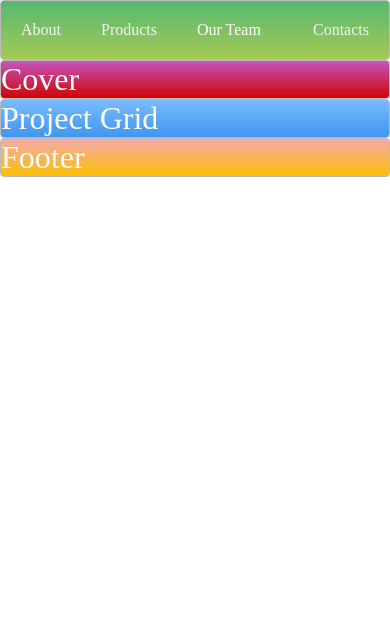
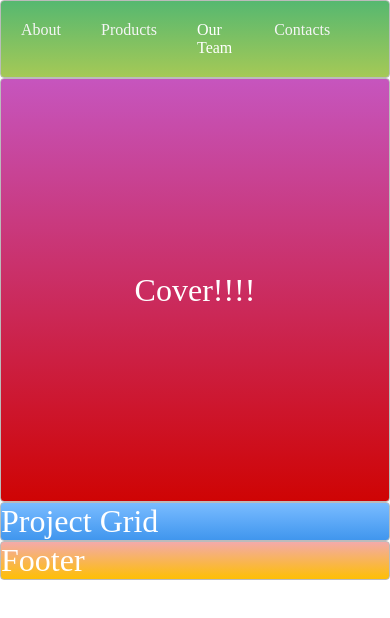
Before and after one commit to healxer/css-layout, a plain HTML site: page index.html in a window 390 px wide. Drawn offline with Linux system fonts and the light colour scheme.

Commit message:
add a responsive cover

```diff
--- a/index.html
+++ b/index.html
@@ -16,7 +16,7 @@
       <li class="navigationItem push"><a class="navigationLink">Contacts</li>
     </ul>
   </nav>
-  <div class="zone red">Cover</div>
+  <div class="container zone red">Cover!!!!</div>
   <div class="zone blue">Project Grid</div>
   <div class="zone yellow">Footer</div>
 </body>
--- a/style.css
+++ b/style.css
@@ -29,7 +29,8 @@ body {
     list-style-type: none;
     font-size: 0.7em;
     margin: 0;
-    width: 100%;
+    width: 90%;
+
 }
 
 @media only screen and (max-width: 600px) {
@@ -50,6 +51,16 @@ body {
 
 .push {
     margin-left: auto;
+}
+
+
+/* COVER */
+
+.container {
+    display: flex;
+    align-items: center;
+    justify-content: center;
+    height: 50vh;
 }
 
 
```
